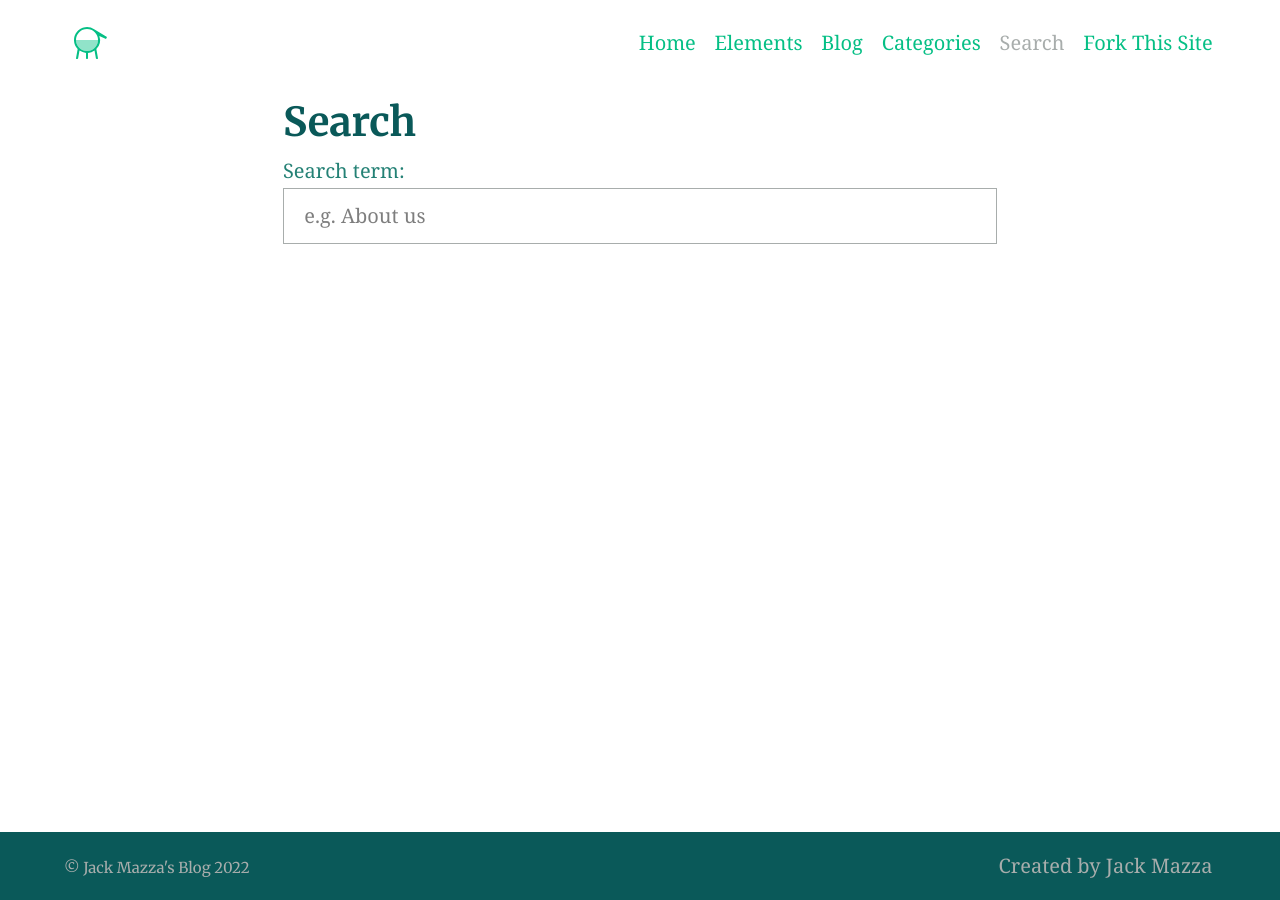
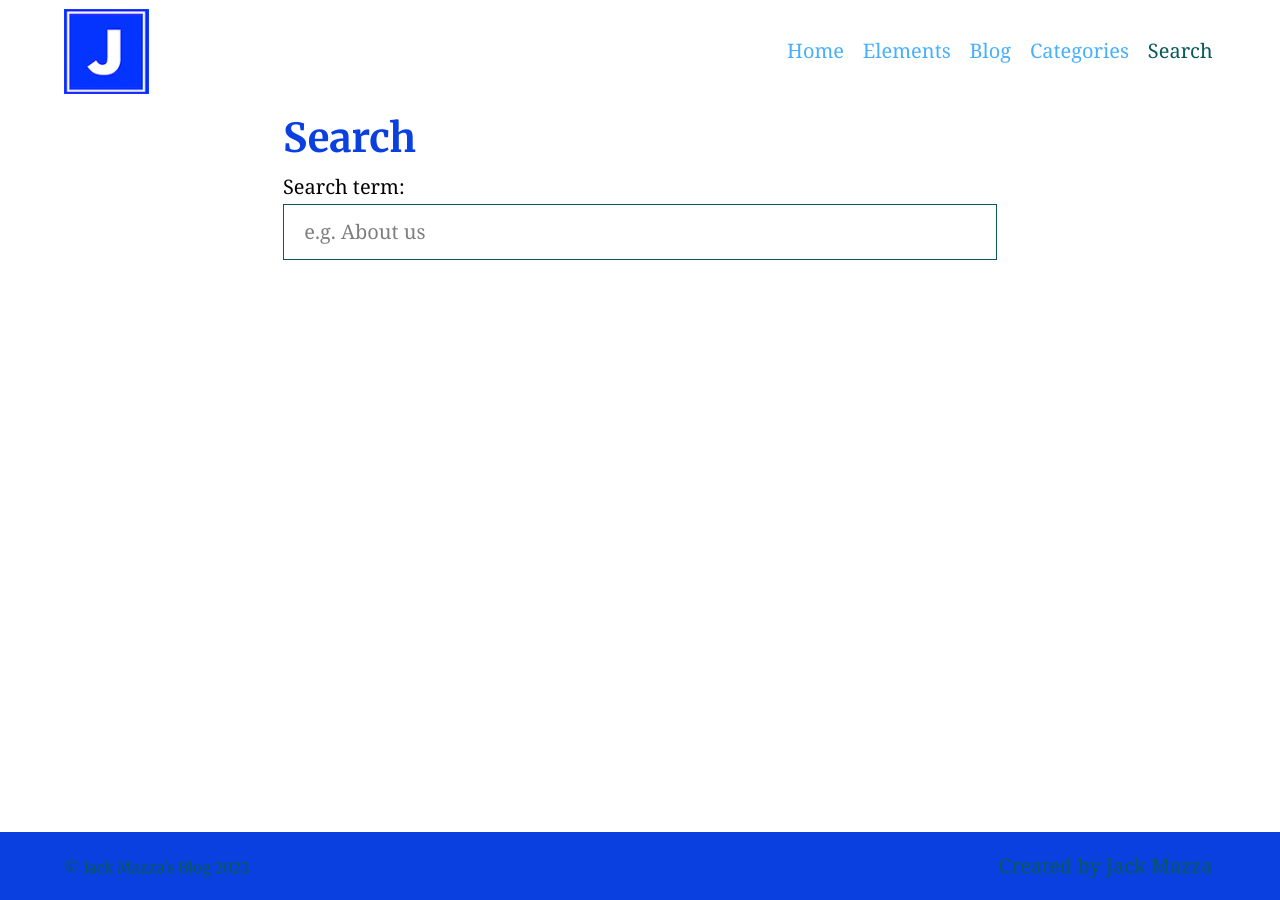
Before and after one commit to jmazza097/jmazza097.github.io, a Jekyll site: the page built from search.md, in a window 1280 px wide. Built offline with Jekyll 4.4.1, drawn with Linux system fonts in a browser that asks for light colours.

Commit message:
changing colors and adding favicons

```diff
--- a/_config.yml
+++ b/_config.yml
@@ -94,7 +94,7 @@ defaults:
 encoding: utf-8 # Make sure the encoding is right
 lang: en-GB # Set the site language
 title: "Jack Mazza's Blog" # Site name or title, also used in jekyll-seo-tag
-logo: "/assets/logos/logo.svg" # Site logo, also used in jekyll-seo-tag
+logo: "/assets/logos/logo@96px.png" # Site logo, also used in jekyll-seo-tag
 description: "A tech and DIY guy's blog for posting fun projects, life, and work updates" # Site description and default description, also used in jekyll-seo-tag
 url: "https://jmazza097.github.io/" # Site url, also used in jekyll-seo-tag
 baseurl: ""
@@ -131,9 +131,6 @@ navigation_header:
   url: /categories/
 - title: Search
   url: /search/
-- title: Fork This Site
-  url: https://github.com/jmazza097/jmazza097.github.io
-#https://github.com/daviddarnes/alembic
 navigation_footer:
 - title: Created by Jack Mazza
   #url: https://darn.es
--- a/_sass/_settings.scss
+++ b/_sass/_settings.scss
@@ -2,15 +2,15 @@
 $backgroundColour: #ffffff !default;
 $codeBackgroundColour: #fafafa !default;
 $featureBackgroundColour: #f9fafa !default;
-$accentColour: #05bf85 !default;
+$accentColour: #248175 !default;
 
 // Text colours
-$headingColour: #0a5959 !default;
-$bodyColour: #248175 !default;
-$linkColour: #05bf85 !default;
-$hoverColour: #008000 !default;
+$headingColour: #0a3fe0 !default;
+$bodyColour: #030303 !default;
+$linkColour: #48affd !default;
+$hoverColour: #687fc4 !default;
 $focusColour: #fa407a !default;
-$captionColour: #a8adac !default;
+$captionColour: #0a5959 !default;
 $white: #ffffff !default;
 
 // Typography
```
Also changed, not shown: index.md (+2 -2 lines), assets/logos/logo.svg (deleted), assets/logos/logo@1024px.png, assets/logos/logo@120px.png, assets/logos/logo@144px.png, assets/logos/logo@16px.png, assets/logos/logo@180px.png, assets/logos/logo@32px.png, assets/logos/logo@512px.png, assets/logos/logo@96px.png, 3 other files.
